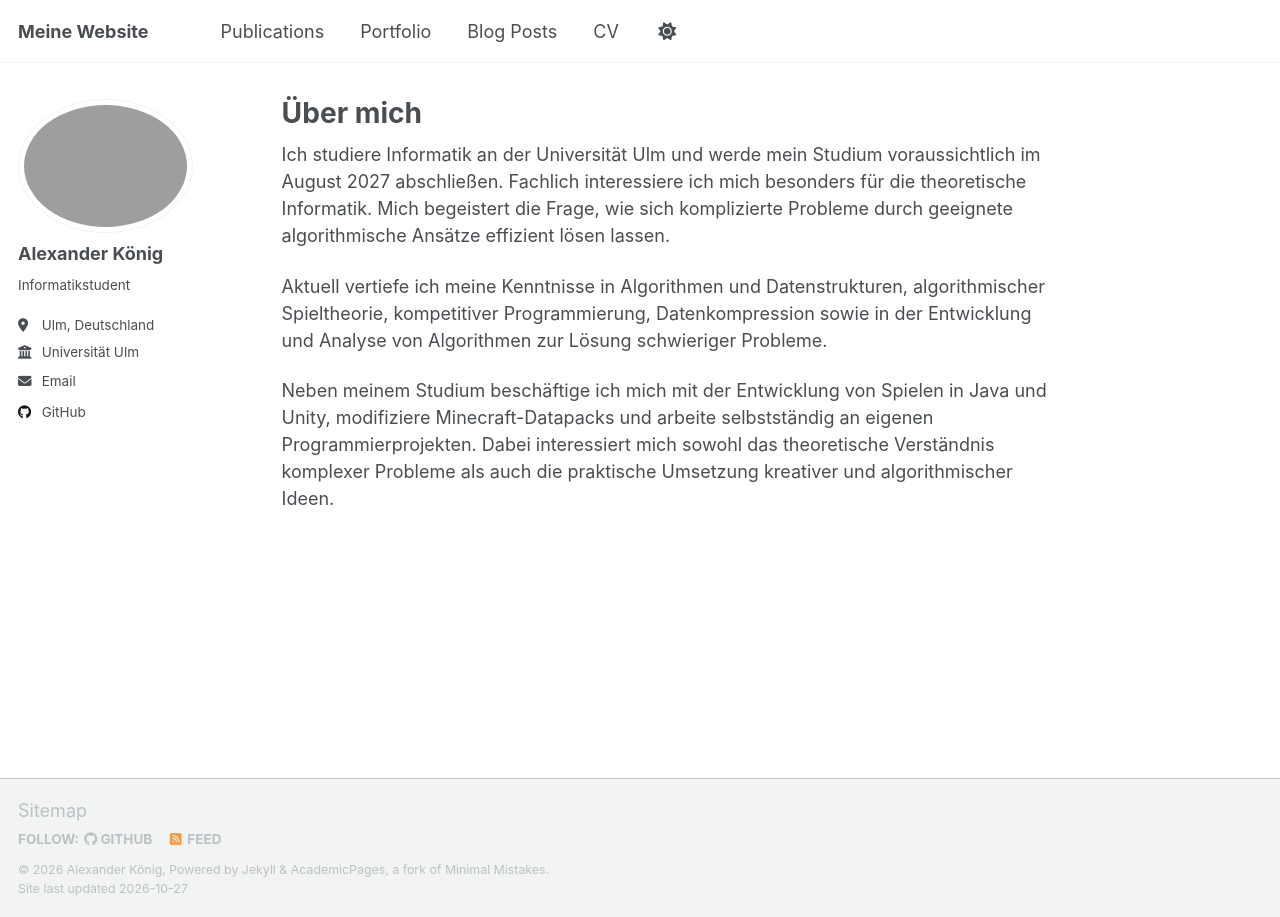
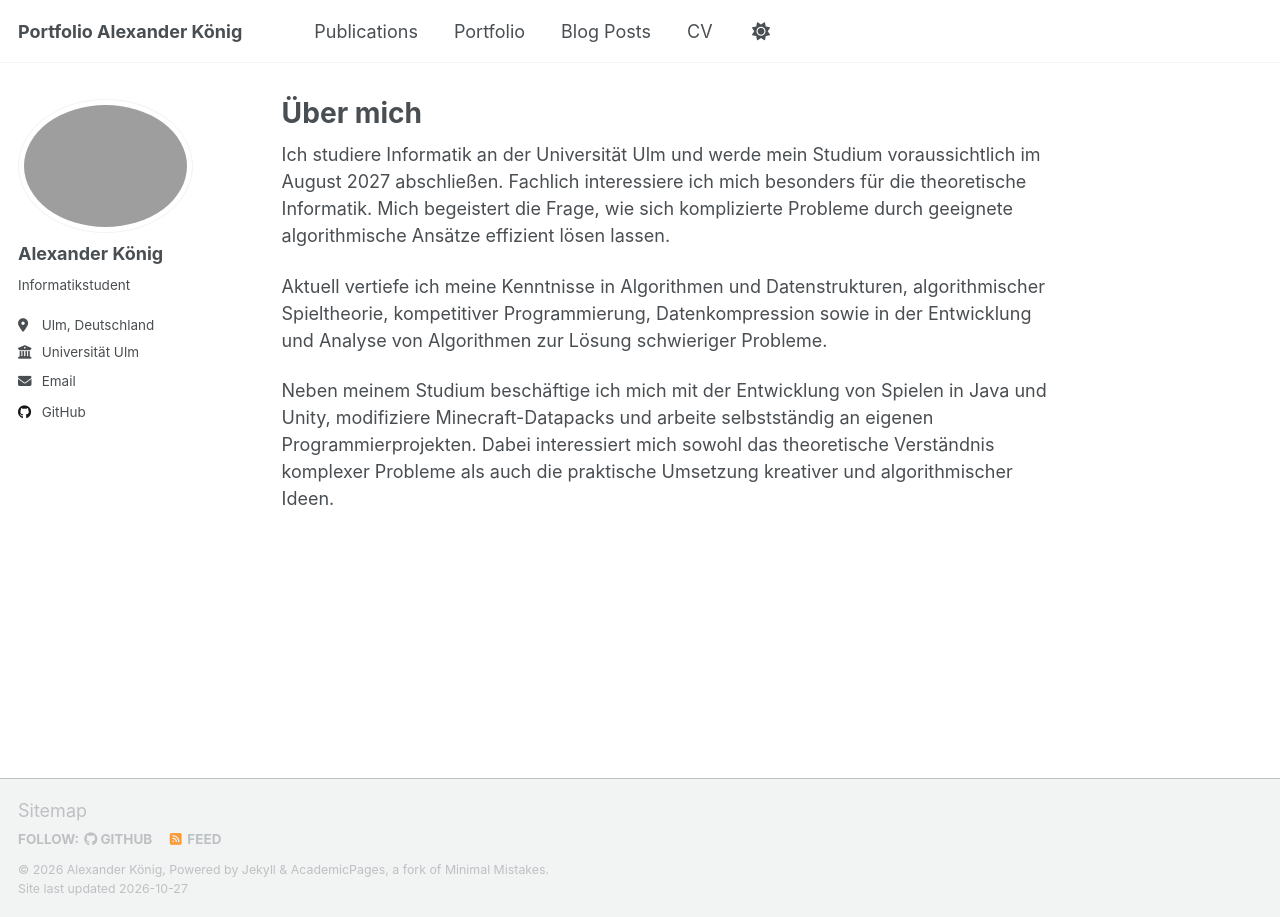
Before and after one commit to StoicAlexreal/stoicalexreal.github.io, a Jekyll site: the page built from _pages/about.md, in a window 1280 px wide. Built offline with Jekyll 4.4.1, drawn with Linux system fonts in a browser that asks for light colours; a script that is not in the unit is left out.

Commit message:
Update site title in _config.yml

```diff
--- a/_config.yml
+++ b/_config.yml
@@ -9,7 +9,7 @@
 # Basic Site Settings
 locale                   : "en-US"
 site_theme               : "default" # Currently available options are "default", "air"
-title                    : "Meine Website"
+title                    : "Portfolio Alexander König"
 title_separator          : "-"
 name                     : &name "Alexander König"
 description              : &description "personal description"
```
